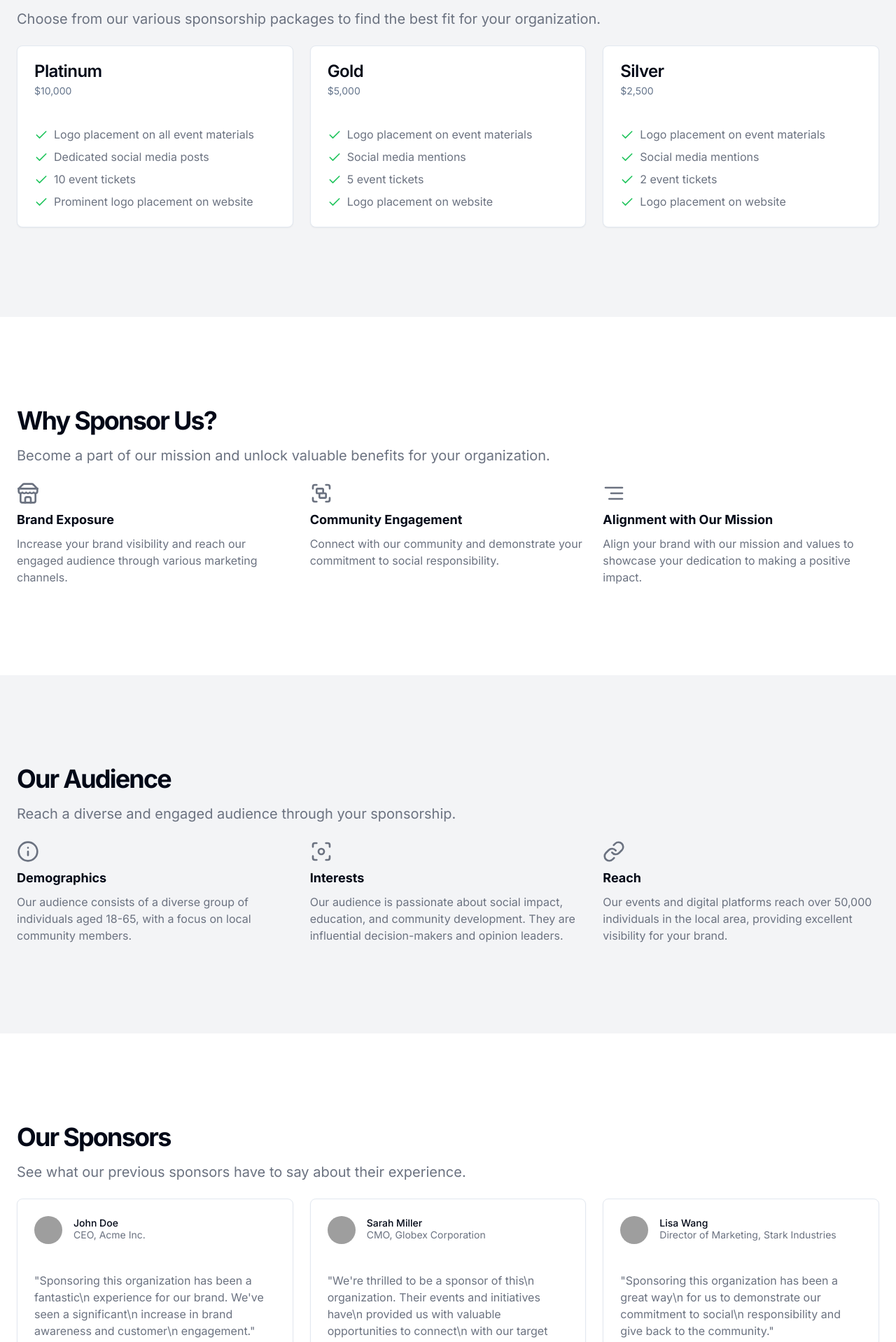
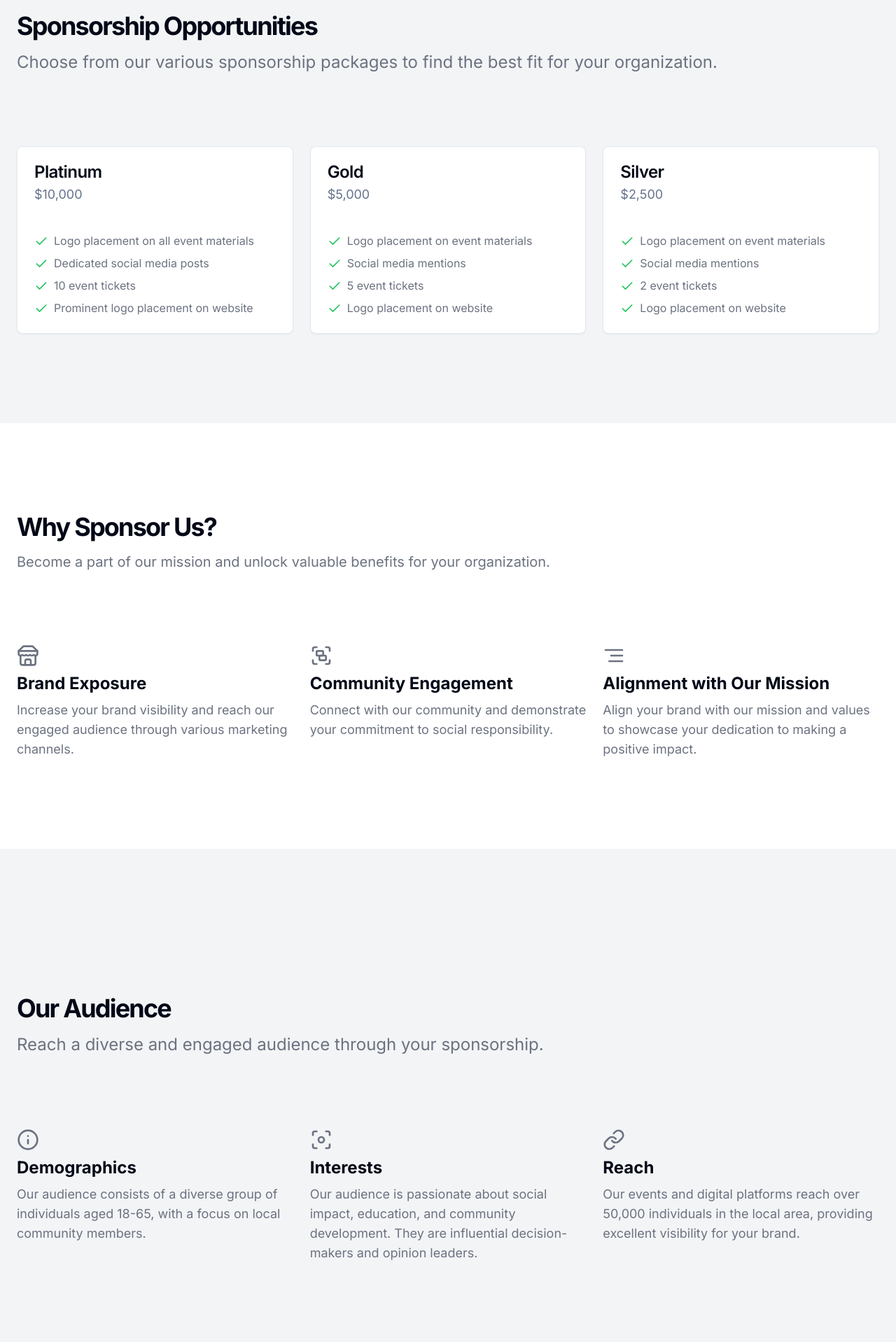
Before and after one commit to Lupleg/App-dashboard, a Next.js app: page /sponsor in a window 1280 px wide. Shown: the part 742-2660 px from the top of the page at 70% size. Built offline with nearby package versions, Linux system fonts and the light colour scheme; grey boxes are pictures that could not be loaded.

Commit message:
Improved all the fonts, made  spacing adjustments on  the cards and all the parts with icons. on partner i just impoved the spacing on top the paragraph after the first heading.

```diff
--- a/app/(get-started)/sponsor/page.jsx
+++ b/app/(get-started)/sponsor/page.jsx
@@ -17,15 +17,15 @@ export default function Component() {
               <h1 className="text-3xl font-bold tracking-tighter sm:text-5xl">
                 Sponsor Us
               </h1>
-              <p className="mt-4 text-gray-500 md:text-xl dark:text-gray-400">
+              <p className=" mt-4 text-gray-500 md:text-2xl dark:text-gray-400">
                 Join us in making a difference. Become a sponsor and help us
                 achieve our mission.
               </p>
             </div>
             <div className="space-y-4">
               <div className="grid gap-1">
-                <h3 className="text-lg font-bold">Our Mission</h3>
-                <p className="text-gray-500 dark:text-gray-400">
+                <h3 className="text-2xl font-bold">Our Mission</h3>
+                <p className=" text-lg text-gray-500 dark:text-gray-400">
                   We are a non-profit organization dedicated to empowering our
                   local community. Our mission is to provide educational
                   resources, job training, and support services to those in
@@ -33,8 +33,8 @@ export default function Component() {
                 </p>
               </div>
               <div className="grid gap-1">
-                <h3 className="text-lg font-bold">Our Impact</h3>
-                <p className="text-gray-500 dark:text-gray-400">
+                <h3 className="text-2xl font-bold">Our Impact</h3>
+                <p className=" text-lg text-gray-500 dark:text-gray-400">
                   Over the past 5 years, we have helped over 10,000 individuals
                   gain access to life-changing resources and opportunities. Your
                   sponsorship will allow us to continue expanding our reach and
@@ -49,19 +49,21 @@ export default function Component() {
         <div className="container px-4 md:px-6">
           <div className="space-y-6">
             <div>
-              <h2 className="text-3xl font-bold tracking-tighter md:text-4xl">
+              <h2 className="text-4xl font-bold tracking-tighter md:text-4xl">
                 Sponsorship Opportunities
               </h2>
-              <p className="mt-4 text-gray-500 md:text-xl dark:text-gray-400">
+              <p className="mt-4 text-gray-500 md:text-2xl dark:text-gray-400">
                 Choose from our various sponsorship packages to find the best
                 fit for your organization.
               </p>
             </div>
             <div className="grid gap-6 sm:grid-cols-2 lg:grid-cols-3">
-              <Card className="space-y-4">
+              <Card className="space-y-4 mt-20 mb-0">
                 <CardHeader>
                   <CardTitle>Platinum</CardTitle>
-                  <CardDescription>$10,000</CardDescription>
+                  <CardDescription className=" text-lg">
+                    $10,000
+                  </CardDescription>
                 </CardHeader>
                 <CardContent>
                   <ul className="space-y-2 text-gray-500 dark:text-gray-400">
@@ -84,10 +86,10 @@ export default function Component() {
                   </ul>
                 </CardContent>
               </Card>
-              <Card className="space-y-4">
+              <Card className="space-y-4 mt-20 mb-0">
                 <CardHeader>
                   <CardTitle>Gold</CardTitle>
-                  <CardDescription>$5,000</CardDescription>
+                  <CardDescription className=" text-lg">$5,000</CardDescription>
                 </CardHeader>
                 <CardContent>
                   <ul className="space-y-2 text-gray-500 dark:text-gray-400">
@@ -110,10 +112,10 @@ export default function Component() {
                   </ul>
                 </CardContent>
               </Card>
-              <Card className="space-y-4">
+              <Card className="space-y-4 mt-20 mb-0">
                 <CardHeader>
                   <CardTitle>Silver</CardTitle>
-                  <CardDescription>$2,500</CardDescription>
+                  <CardDescription className=" text-lg">$2,500</CardDescription>
                 </CardHeader>
                 <CardContent>
                   <ul className="space-y-2 text-gray-500 dark:text-gray-400">
@@ -147,34 +149,34 @@ export default function Component() {
               <h2 className="text-3xl font-bold tracking-tighter md:text-4xl">
                 Why Sponsor Us?
               </h2>
-              <p className="mt-4 text-gray-500 md:text-xl dark:text-gray-400">
+              <p className="mt-3 text-xl mt-4 text-gray-500 md:text-xl dark:text-gray-400">
                 Become a part of our mission and unlock valuable benefits for
                 your organization.
               </p>
             </div>
             <div className="grid gap-6 sm:grid-cols-2 lg:grid-cols-3">
-              <div className="space-y-2">
+              <div className="space-y-2 mt-20 mb-0">
                 <StoreIcon className="h-8 w-8 text-gray-500 dark:text-gray-400" />
-                <h3 className="text-lg font-bold">Brand Exposure</h3>
-                <p className="text-gray-500 dark:text-gray-400">
+                <h3 className="text-2xl font-bold">Brand Exposure</h3>
+                <p className="text-lg text-gray-500 dark:text-gray-400">
                   Increase your brand visibility and reach our engaged audience
                   through various marketing channels.
                 </p>
               </div>
-              <div className="space-y-2">
+              <div className="space-y-2 mt-20 mb-0">
                 <GroupIcon className="h-8 w-8 text-gray-500 dark:text-gray-400" />
-                <h3 className="text-lg font-bold">Community Engagement</h3>
-                <p className="text-gray-500 dark:text-gray-400">
+                <h3 className="text-2xl font-bold">Community Engagement</h3>
+                <p className="text-lg text-gray-500 dark:text-gray-400">
                   Connect with our community and demonstrate your commitment to
                   social responsibility.
                 </p>
               </div>
-              <div className="space-y-2">
+              <div className="space-y-2 mt-20 mb-0">
                 <AlignRightIcon className="h-8 w-8 text-gray-500 dark:text-gray-400" />
-                <h3 className="text-lg font-bold">
+                <h3 className="text-2xl font-bold">
                   Alignment with Our Mission
                 </h3>
-                <p className="text-gray-500 dark:text-gray-400">
+                <p className="text-lg text-gray-500 dark:text-gray-400">
                   Align your brand with our mission and values to showcase your
                   dedication to making a positive impact.
                 </p>
@@ -185,37 +187,37 @@ export default function Component() {
       </section>
       <section className="w-full py-12 md:py-24 lg:py-32 bg-gray-100 dark:bg-gray-800">
         <div className="container px-4 md:px-6">
-          <div className="space-y-6">
+          <div className="space-y-6  mt-20 mb-0">
             <div>
-              <h2 className="text-3xl font-bold tracking-tighter md:text-4xl">
+              <h2 className="text-4xl font-bold tracking-tighter md:text-4xl">
                 Our Audience
               </h2>
-              <p className="mt-4 text-gray-500 md:text-xl dark:text-gray-400">
+              <p className="mt-4 text-gray-500 md:text-2xl dark:text-gray-400">
                 Reach a diverse and engaged audience through your sponsorship.
               </p>
             </div>
             <div className="grid gap-6 sm:grid-cols-2 lg:grid-cols-3">
-              <div className="space-y-2">
+              <div className="space-y-2 mt-20 mb-0">
                 <InfoIcon className="h-8 w-8 text-gray-500 dark:text-gray-400" />
-                <h3 className="text-lg font-bold">Demographics</h3>
-                <p className="text-gray-500 dark:text-gray-400">
+                <h3 className="text-2xl font-bold">Demographics</h3>
+                <p className="text-lg text-gray-500 dark:text-gray-400">
                   Our audience consists of a diverse group of individuals aged
                   18-65, with a focus on local community members.
                 </p>
               </div>
-              <div className="space-y-2">
+              <div className="space-y-2 mt-20 mb-0">
                 <FocusIcon className="h-8 w-8 text-gray-500 dark:text-gray-400" />
-                <h3 className="text-lg font-bold">Interests</h3>
-                <p className="text-gray-500 dark:text-gray-400">
+                <h3 className="text-2xl font-bold">Interests</h3>
+                <p className="text-lg text-gray-500 dark:text-gray-400">
                   Our audience is passionate about social impact, education, and
                   community development. They are influential decision-makers
                   and opinion leaders.
                 </p>
               </div>
-              <div className="space-y-2">
+              <div className="space-y-2 mt-20 mb-0">
                 <LinkIcon className="h-8 w-8 text-gray-500 dark:text-gray-400" />
-                <h3 className="text-lg font-bold">Reach</h3>
-                <p className="text-gray-500 dark:text-gray-400">
+                <h3 className="text-2xl font-bold">Reach</h3>
+                <p className=" text-lg text-gray-500 dark:text-gray-400">
                   Our events and digital platforms reach over 50,000 individuals
                   in the local area, providing excellent visibility for your
                   brand.
@@ -232,13 +234,13 @@ export default function Component() {
               <h2 className="text-3xl font-bold tracking-tighter md:text-4xl">
                 Our Sponsors
               </h2>
-              <p className="mt-4 text-gray-500 md:text-xl dark:text-gray-400">
+              <p className=" mt-4 text-gray-500 md:text-2xl dark:text-gray-400">
                 See what our previous sponsors have to say about their
                 experience.
               </p>
             </div>
             <div className="grid gap-6 sm:grid-cols-2 lg:grid-cols-3">
-              <Card className="space-y-4">
+              <Card className="space-y-4 mt-20 mb-0">
                 <CardHeader>
                   <div className="flex items-center gap-4">
                     <Avatar>
@@ -246,24 +248,24 @@ export default function Component() {
                       <AvatarFallback>JD</AvatarFallback>
                     </Avatar>
                     <div>
-                      <p className="text-sm font-medium leading-none">
+                      <p className="text-2xl font-medium leading-none">
                         John Doe
                       </p>
-                      <p className="text-sm text-gray-500 dark:text-gray-400">
+                      <p className="text-xl text-gray-500 dark:text-gray-400">
                         CEO, Acme Inc.
                       </p>
                     </div>
                   </div>
                 </CardHeader>
                 <CardContent>
-                  <p className="text-gray-500 dark:text-gray-400">
+                  <p className="text-lg text-gray-500 dark:text-gray-400">
                     "Sponsoring this organization has been a fantastic\n
                     experience for our brand. We've seen a significant\n
                     increase in brand awareness and customer\n engagement."
                   </p>
                 </CardContent>
               </Card>
-              <Card className="space-y-4">
+              <Card className="space-y-4 mt-20 mb-0">
                 <CardHeader>
                   <div className="flex items-center gap-4">
                     <Avatar>
@@ -271,17 +273,17 @@ export default function Component() {
                       <AvatarFallback>SM</AvatarFallback>
                     </Avatar>
                     <div>
-                      <p className="text-sm font-medium leading-none">
+                      <p className="text-2xl font-medium leading-none">
                         Sarah Miller
                       </p>
-                      <p className="text-sm text-gray-500 dark:text-gray-400">
+                      <p className="text-xl text-gray-500 dark:text-gray-400">
                         CMO, Globex Corporation
                       </p>
                     </div>
                   </div>
                 </CardHeader>
                 <CardContent>
-                  <p className="text-gray-500 dark:text-gray-400">
+                  <p className="text-lg text-gray-500 dark:text-gray-400">
                     "We're thrilled to be a sponsor of this\n organization.
                     Their events and initiatives have\n provided us with
                     valuable opportunities to connect\n with our target
@@ -289,7 +291,7 @@ export default function Component() {
                   </p>
                 </CardContent>
               </Card>
-              <Card className="space-y-4">
+              <Card className="space-y-4 mt-20 mb-0">
                 <CardHeader>
                   <div className="flex items-center gap-4">
                     <Avatar>
@@ -297,17 +299,17 @@ export default function Component() {
                       <AvatarFallback>LW</AvatarFallback>
                     </Avatar>
                     <div>
-                      <p className="text-sm font-medium leading-none">
+                      <p className="text-2xl font-medium leading-none">
                         Lisa Wang
                       </p>
-                      <p className="text-sm text-gray-500 dark:text-gray-400">
+                      <p className="text-xl text-gray-500 dark:text-gray-400">
                         Director of Marketing, Stark Industries
                       </p>
                     </div>
                   </div>
                 </CardHeader>
                 <CardContent>
-                  <p className="text-gray-500 dark:text-gray-400">
+                  <p className="text-lg text-gray-500 dark:text-gray-400">
                     "Sponsoring this organization has been a great way\n for us
                     to demonstrate our commitment to social\n responsibility and
                     give back to the community."
@@ -332,8 +334,8 @@ export default function Component() {
             <div className="grid gap-6 sm:grid-cols-2 lg:grid-cols-3">
               <div className="space-y-2">
                 <AppWindowIcon className="h-8 w-8 text-gray-500 dark:text-gray-400" />
-                <h3 className="text-lg font-bold">Application</h3>
-                <p className="text-gray-500 dark:text-gray-400">
+                <h3 className="text-3xl font-bold">Application</h3>
+                <p className="text-xl text-gray-500 dark:text-gray-400">
                   Complete our online sponsorship application form to express
                   your interest.
                 </p>
--- a/app/(programes)/partner/page.jsx
+++ b/app/(programes)/partner/page.jsx
@@ -13,7 +13,7 @@ export default function Partnership() {
               <h1 className="lg:leading-tighter text-3xl font-bold tracking-tighter sm:text-4xl md:text-5xl xl:text-[3.4rem] 2xl:text-[3.75rem]">
                 Partner with Lupleg EduSaaS
               </h1>
-              <p className="mx-auto max-w-[700px] text-gray-500 md:text-xl dark:text-gray-400">
+              <p className=" mt-6 space-y-12 mx-auto max-w-[700px] text-gray-500 md:text-xl dark:text-gray-400">
                 Lupleg is a leading provider of educational SaaS solutions. Join
                 our partner network and help schools and districts transform
                 their learning experiences.
```
